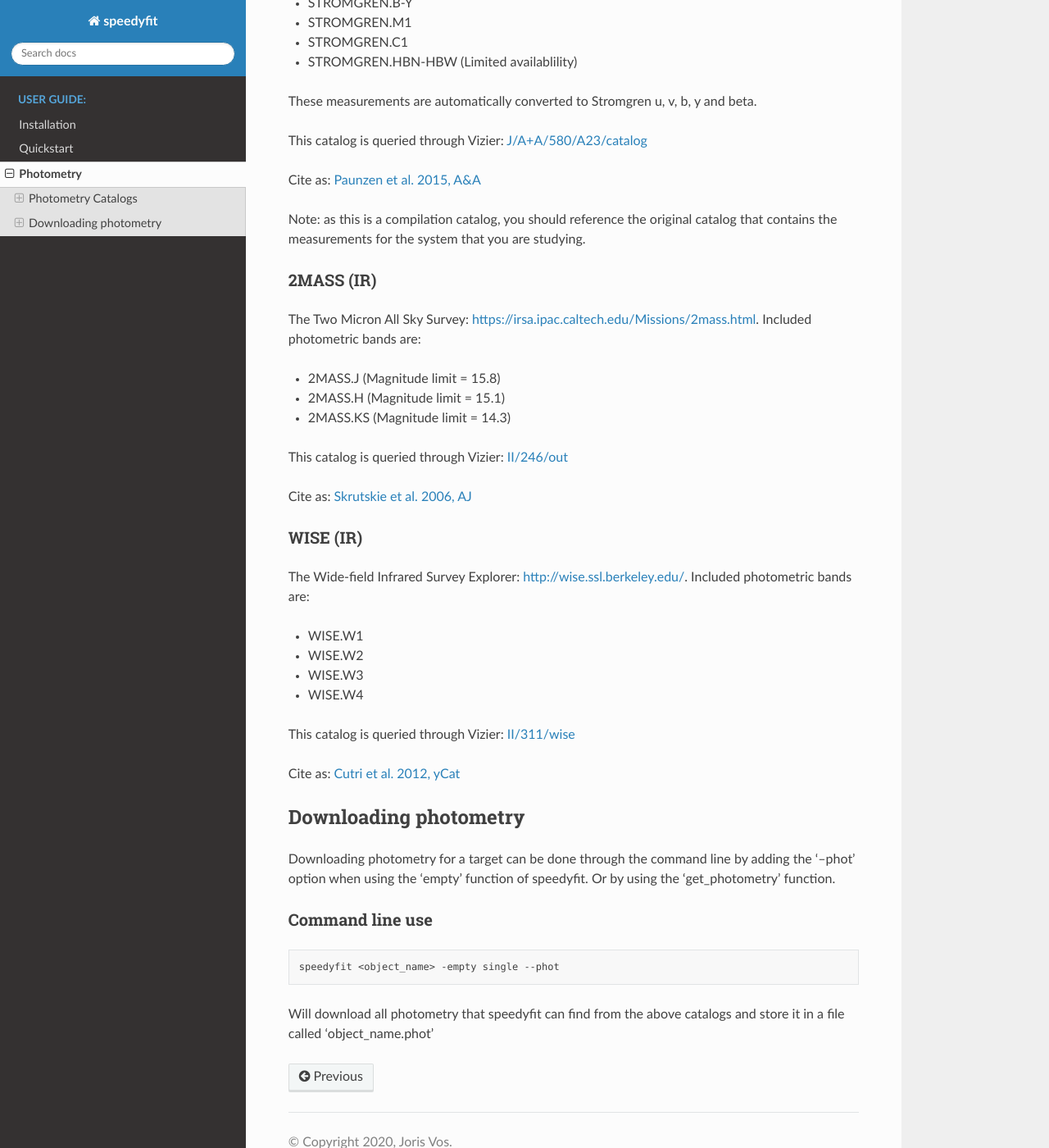
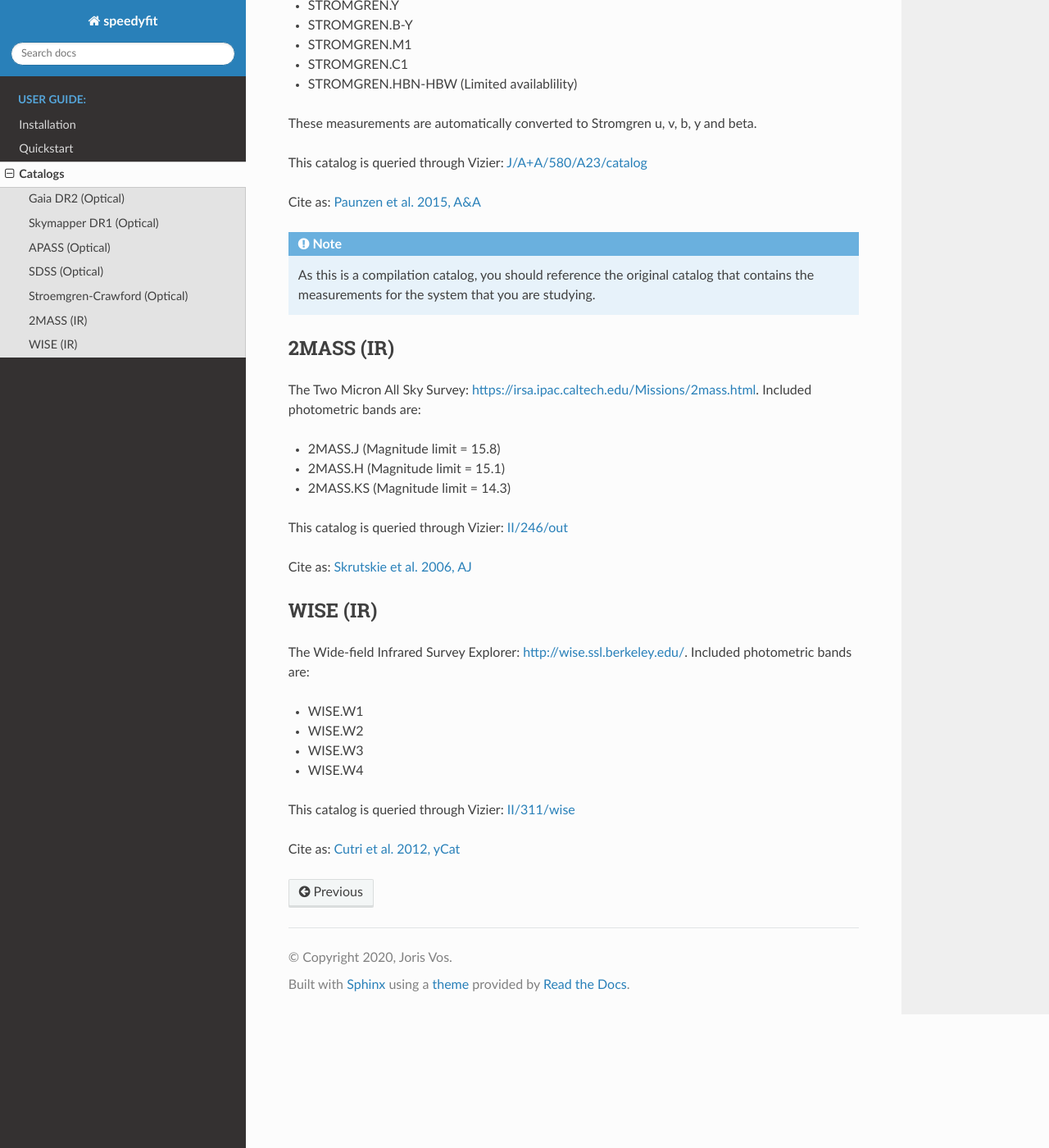
Before and after one commit to vosjo/speedyfit, a Sphinx documentation site: the page built from docs/userguide/catalogs.rst, in a window 1280 px wide and 1400 px high, scrolled down 2082 px. Shown: the whole window at 82% size. Built offline with Sphinx 7.4.7 and the Read the Docs theme 2.0.0, drawn with Linux system fonts in a browser that asks for light colours; some of the changed text lies outside the part shown.

Commit message:
Updated documentation

```diff
--- a/docs/index.rst
+++ b/docs/index.rst
@@ -12,7 +12,7 @@ Speedyfit
 
    userguide/install
    userguide/quickstart
-   userguide/photometry
+   userguide/catalogs
 
 
 
--- a/docs/userguide/photometry.rst
+++ b/docs/userguide/catalogs.rst
@@ -1,12 +1,8 @@
-Photometry
-==========
-
+Catalogs
+========
 Speedyfit can automatically obtain photometry from several large online databases, using both Vizier and TAP queries.
 It will use simbad to find the coordinates for your system, and will do a search based on those coordinates. The
 included catalogs are given below:
-
-Photometry Catalogs
--------------------
 
 Gaia DR2 (Optical)
 ^^^^^^^^^^^^^^^^^^
@@ -60,8 +56,10 @@ This catalog is queried through Vizier: `II/336/apass9 <https://vizier.u-strasbg
 
 Cite as: `Henden et al. 2015, AAS <https://ui.adsabs.harvard.edu/abs/2015AAS...22533616H>`_
 
-Note: The 10th datarelease of APASS is public, but can not be automatically queried. You can include this data by hand by obtaining it from:
-https://www.aavso.org/apass-dr10-download
+.. note::
+
+    The 10th datarelease of APASS is public, but can not be automatically queried. You can include this data by hand by
+    obtaining it from: https://www.aavso.org/apass-dr10-download
 
 SDSS (Optical)
 ^^^^^^^^^^^^^^
@@ -96,8 +94,10 @@ This catalog is queried through Vizier: `J/A+A/580/A23/catalog <https://vizier.u
 
 Cite as: `Paunzen et al. 2015, A&A <https://ui.adsabs.harvard.edu/abs/2015A%26A...580A..23P>`_
 
-Note: as this is a compilation catalog, you should reference the original catalog that contains the measurements for the
-system that you are studying.
+.. note::
+
+    As this is a compilation catalog, you should reference the original catalog that contains the measurements for the
+    system that you are studying.
 
 2MASS (IR)
 ^^^^^^^^^^
@@ -125,19 +125,3 @@ The Wide-field Infrared Survey Explorer: http://wise.ssl.berkeley.edu/. Included
 This catalog is queried through Vizier: `II/311/wise <https://vizier.u-strasbg.fr/viz-bin/VizieR-3?-source=II/311/wise>`_
 
 Cite as: `Cutri et al. 2012, yCat <http://cdsads.u-strasbg.fr/abs/2012yCat.2311....0C>`_
-
-Downloading photometry
-----------------------
-
-Downloading photometry for a target can be done through the command line by adding the '--phot' option when using the
-'empty' function of speedyfit. Or by using the 'get_photometry' function.
-
-Command line use
-^^^^^^^^^^^^^^^^
-
-.. code-block:: bash
-
-   speedyfit <object_name> -empty single --phot
-
-Will download all photometry that speedyfit can find from the above catalogs and store it in a file called
-'object_name.phot'
--- a/docs/userguide/quickstart.rst
+++ b/docs/userguide/quickstart.rst
@@ -10,7 +10,8 @@ on Vizier. By default only photometry from the following large and well calibrat
 - Gaia DR2
 - Sky Mapper DR1
 - APASS DR9
-- SDSS
+- SDSS DR9
+- Stromgren compilation catalog of Paunzen
 - 2MASS
 - WISE
 
```
